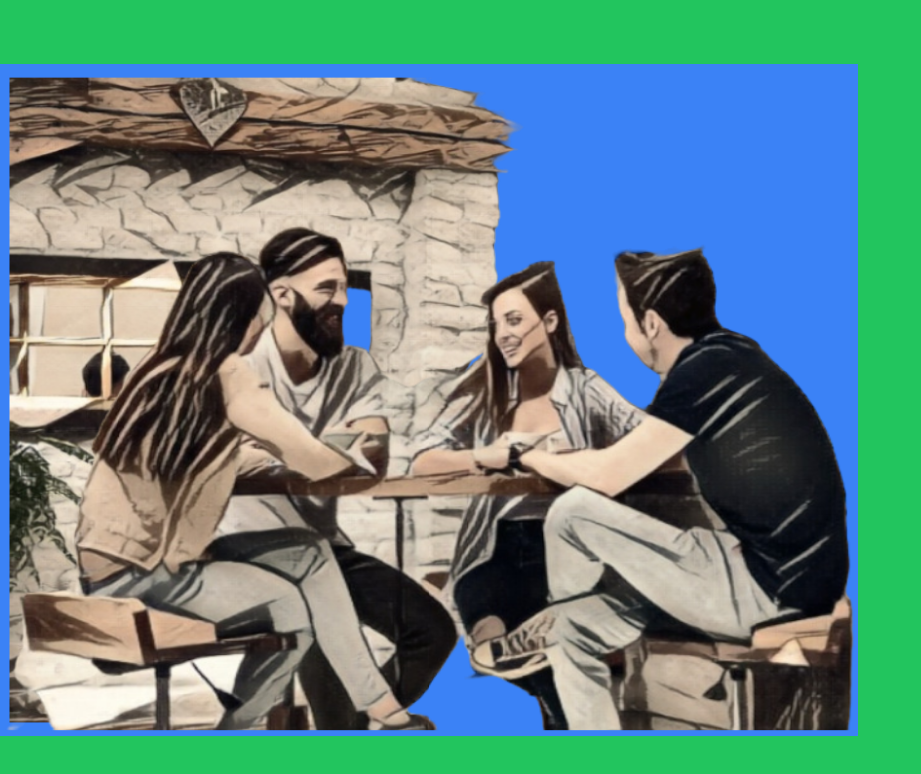
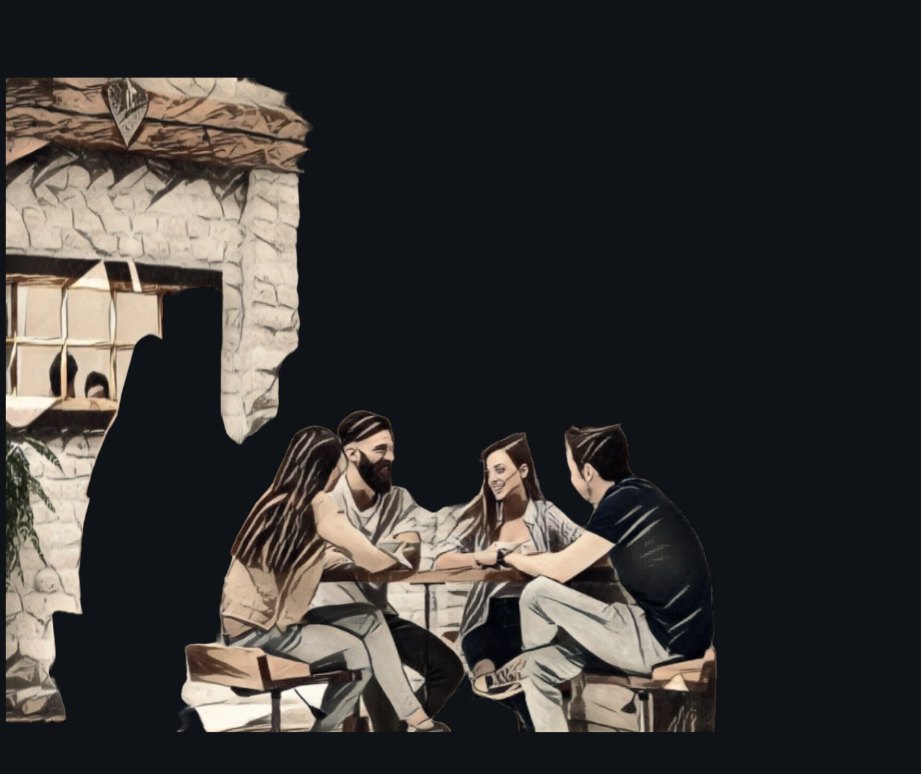
Before and after one commit to pgrandne/Revolt, a Next.js app: page /chapter1/scene3 in a window 1280 px wide. Shown: the top 774 px of the page, without its empty margins (0-921 px from the left). Built offline with nearby package versions, Linux system fonts and the light colour scheme.

Commit message:
chapter 1 : test img scene 3 motion

```diff
--- a/src/app/chapter1/scene3/page.tsx
+++ b/src/app/chapter1/scene3/page.tsx
@@ -19,15 +19,22 @@ const Chap1s3 = () => {
     const [azadText, setAzadText] = useState<string[]>([])
 
     return (
-        <div className="h-screen bg-blue-500">
-            <div className="h-screen flex py-[5%] pr-[33%] bg-green-500">
-                <div className="flex bg-blue-500 w-full relative">
-                    <img src="/decors.png" alt="decors" />
-                    <div className="absolute bottom-0 right-0">
-                        <img src="/amis.png" alt="amis" />
-                    </div>
-                </div>
-            </div>
+        <div className="basis-2/3 h-screen flex py-[5%] pr-[33%]">
+            <div className="flex w-full relative">
+                <motion.div
+                    initial={{ y: 50, opacity: 0 }}
+                    animate={{ y: 0, opacity: 1 }}
+                    transition={{ delay: 0.2, duration: 0.5 }}>
+                    <img className="w-[60%] h-full" src="/decors.png" alt="decors" />
+                </motion.div>
+                <motion.div
+                    className="absolute bottom-0 right-0 w-[80%]"
+                    initial={{ y: 50, opacity: 0 }}
+                    animate={{ y: 0, opacity: 1 }}
+                    transition={{ delay: 1, duration: 0.5 }}>
+                    <img className="w-[80%]" src="/amis.png" alt="amis" />
+                </motion.div>
+            </div >
         </div >
     )
 }
```
